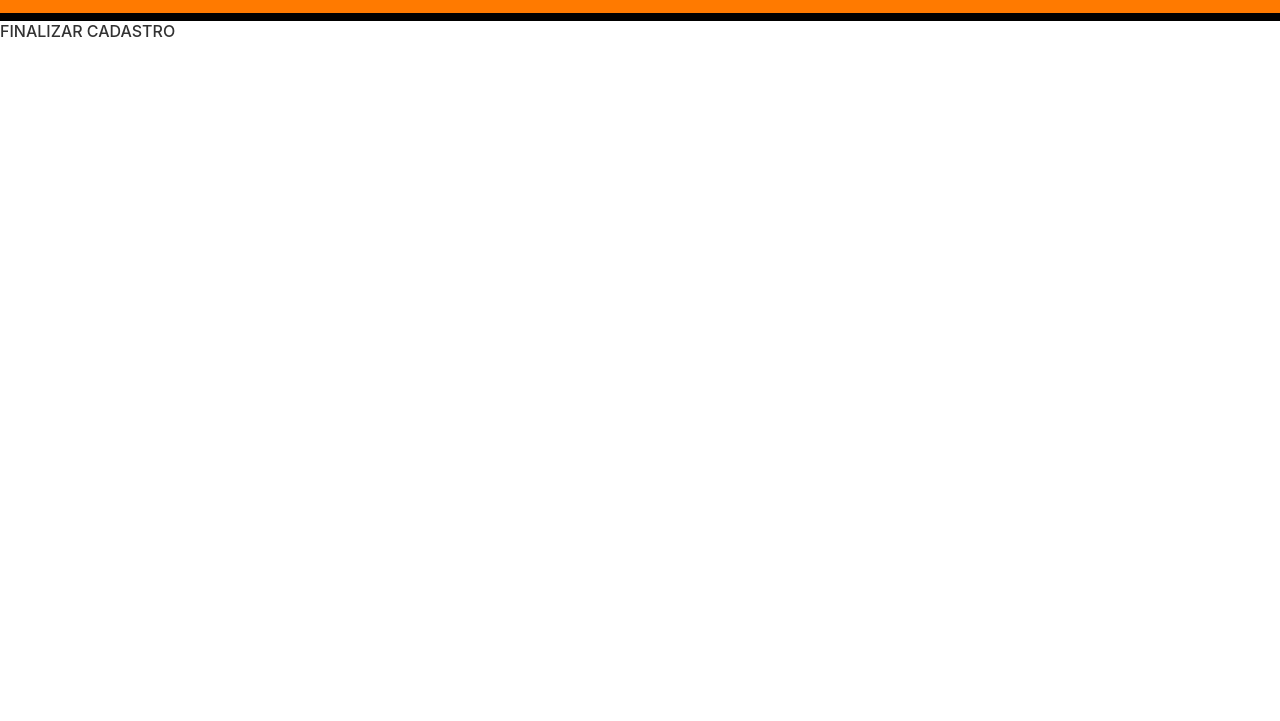
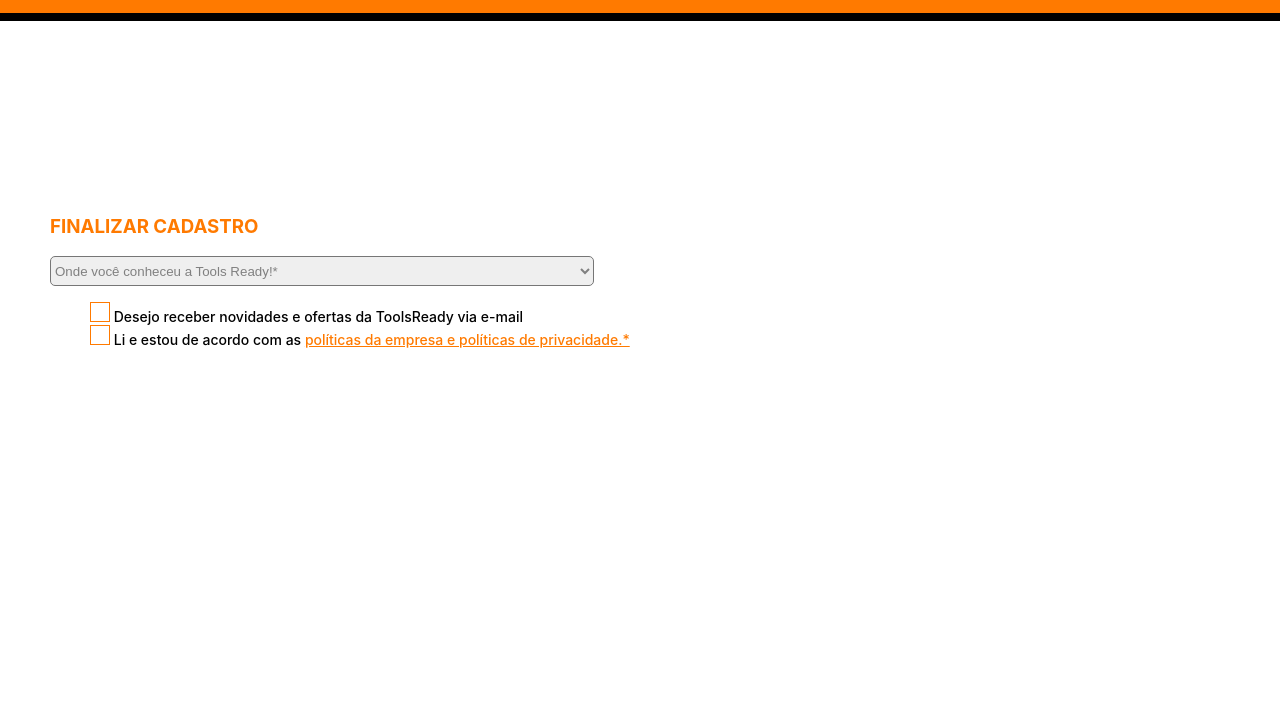
Before and after one commit to LucianoKohler/ToolsReady, a plain HTML site: page finalizarcadastro.html in a window 1280 px wide. Shown: the part 83-804 px from the top of the page. Drawn offline with Linux system fonts and the light colour scheme; a web font is replaced by a local one.

Commit message:
escolha pronta

```diff
--- a/css/finalizarcadastro.css
+++ b/css/finalizarcadastro.css
@@ -1,8 +1,68 @@
-.finalizarcadastro{
+
+:root{
+    --main: #FF7A00;
+    --green: #30A700;
+    font-family: Inter;
+    font-weight: 500;
+}
+
+
+body{
+    overflow: hidden;
+}
+
+section{
+    height: 700px;
+    display: flex;
+    align-items: center;
 
 }
 
-.finalizarocadastro{
+.finalizar{
+    margin-left: 50px;
+    width: 50%;
+    text-align: justify;
+    font-weight: 600;
+    height: 50%;
+    justify-content: flex-start;
     align-items: center;
-
+    vertical-align: middle;
+    color: var(--main);
 }
+#selecione{
+    border-radius: 5px;
+    width: 85%;
+    height: 30px;
+    color: gray;
+}
+.caixa{
+    font-weight: 500;
+    color: black;
+    font-size: 14px;
+}
+.bolinha{
+    list-style: none;
+}
+input{
+    all: unset;
+    border: 1px solid var(--main);
+    width: 18px;
+    height: 18px;
+    color: #FF7A00;
+    display: inline-block;
+}
+input:checked+.notifi>.confere{
+    width: 20px;
+    height: 20px;
+    border-color: 1px solid var(--main);
+    display: block;
+}
+input:checked+.aceitatermos>.confere{
+    width: 20px;
+    height: 20px;
+    border-color: 1px solid var(--main);
+    display: block;
+}
+.confere{
+    display: none;
+}
--- a/finalizarcadastro.html
+++ b/finalizarcadastro.html
@@ -4,13 +4,13 @@
     <meta charset="UTF-8">
     <meta http-equiv="X-UA-Compatible" content="IE=edge">
     <meta name="viewport" content="width=device-width, initial-scale=1.0">
-    <title>Tools Ready</title>
+    <title>ToolsReady!</title>
     <link rel="stylesheet" href="css/style.css">
     <link rel="stylesheet" href="css/nav.css">
-</head>
+    <link rel="stylesheet" href="css/finalizarcadastro.css">
 <body>
     <nav>
-        <div class="logo">LOGO AINDA NÃO FEITA</div>
+        <div class="logo">LOGO AINDA NÃ0 FEITA</div>
         <div class="acc">
             <div class="userimg">
                 <img src="assets/user.png" alt="perfil">
@@ -23,7 +23,34 @@
         </div>
     </nav>
     <section>
-        <div>FINALIZAR CADASTRO</div>
+        <div class="finalizar">
+            <h3>FINALIZAR CADASTRO</h3>
+        <label for="campo">
+            <select name="campo" id="selecione">
+                <option disabled selected value="nada">Onde você conheceu a Tools Ready!*</option>
+                <option value="poramigos">Pelos meus amigos</option>
+                <option value="redessociais">Redes sociais</option>
+                <option value="porpropagandas">Por propagandas</option>
+            </select>
+        </label>
+        <label for="checklist">
+            <ul class="bolinha">
+                <li class="caixa">
+                    <input type="checkbox" name="notificacao" id="noti">
+                    Desejo receber novidades e ofertas da ToolsReady via e-mail
+                    <label for="noti" class="notifi"><img src="confere.svg" class="confere"></label>
+                </li>
+                <li class="caixa">
+                    <input type="checkbox" name="termosde" id="termos">
+                    Li e estou de acordo com as <a href="#" style="color:#FF7A00;">políticas da empresa e políticas de privacidade.*</a>
+                    <label for="ter" class="aceitatermos"><img src="confere.svg" class="confere"></label>
+                </li>
+            </ul>
+        </label>
     </section>
+    </div>
+    <div class="imagem">
+
+    </div>
 </body>
 </html>
```
Also changed, not shown: confere.svg (added), image35.svg (added), 1 other file.
